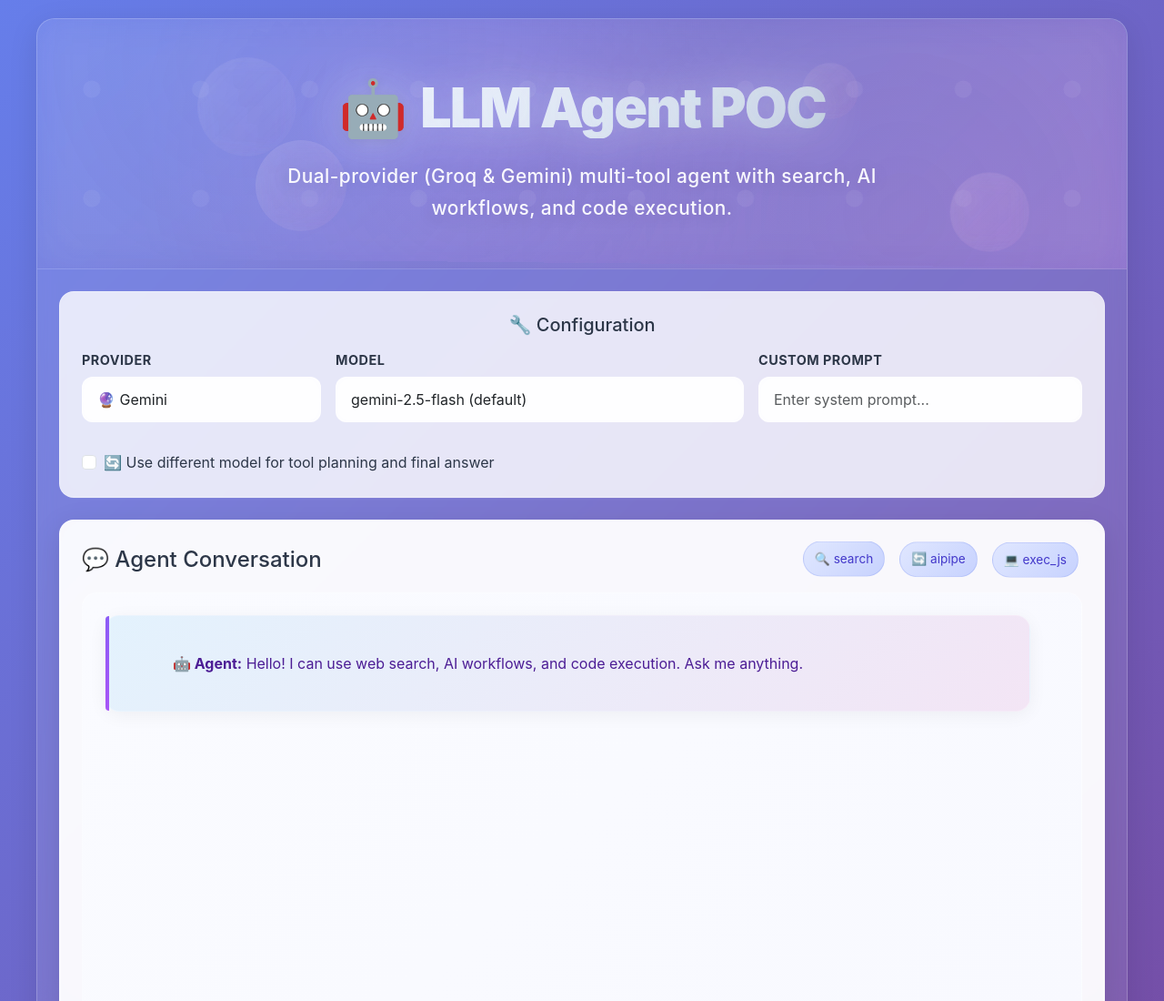
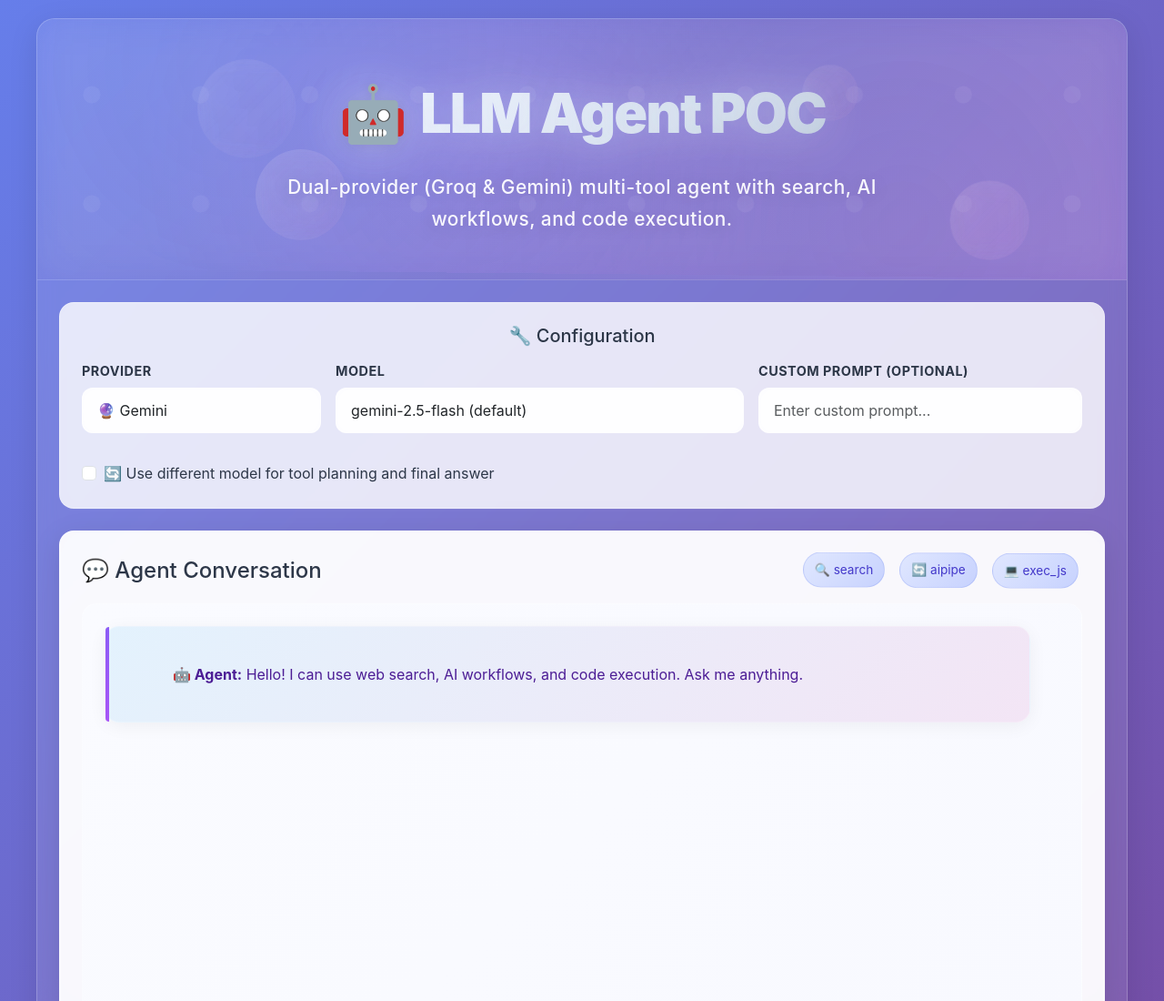
Before and after one commit to Sudip-06/LLM-Agent-POC, a website: page public/index.html in a window 1280 px wide. Shown: the top 1100 px of the page at 91% size. Drawn offline with nearby package versions, Linux system fonts and the light colour scheme.

Commit message:
Update index.html

```diff
--- a/public/index.html
+++ b/public/index.html
@@ -112,7 +112,7 @@
       animation: fadeInUp 0.8s ease, titlePulse 4s ease-in-out infinite;
       text-shadow: 0 0 40px rgba(255, 255, 255, 0.3);
       letter-spacing: -0.03em;
-      line-height: 1.1;
+      line-height: 1.3;
     }
 
     /* keep the 🤖 emoji full-color (no gradient) */
@@ -533,8 +533,8 @@
             <select id="modelMain" class="form-select"></select>
           </div>
           <div class="col-md-4">
-            <div class="label">Custom prompt</div>
-            <input id="systemPrompt" class="form-control" placeholder="Enter system prompt...">
+            <div class="label">Custom prompt (Optional)</div>
+            <input id="systemPrompt" class="form-control" placeholder="Enter custom prompt...">
           </div>
         </div>
 
```
